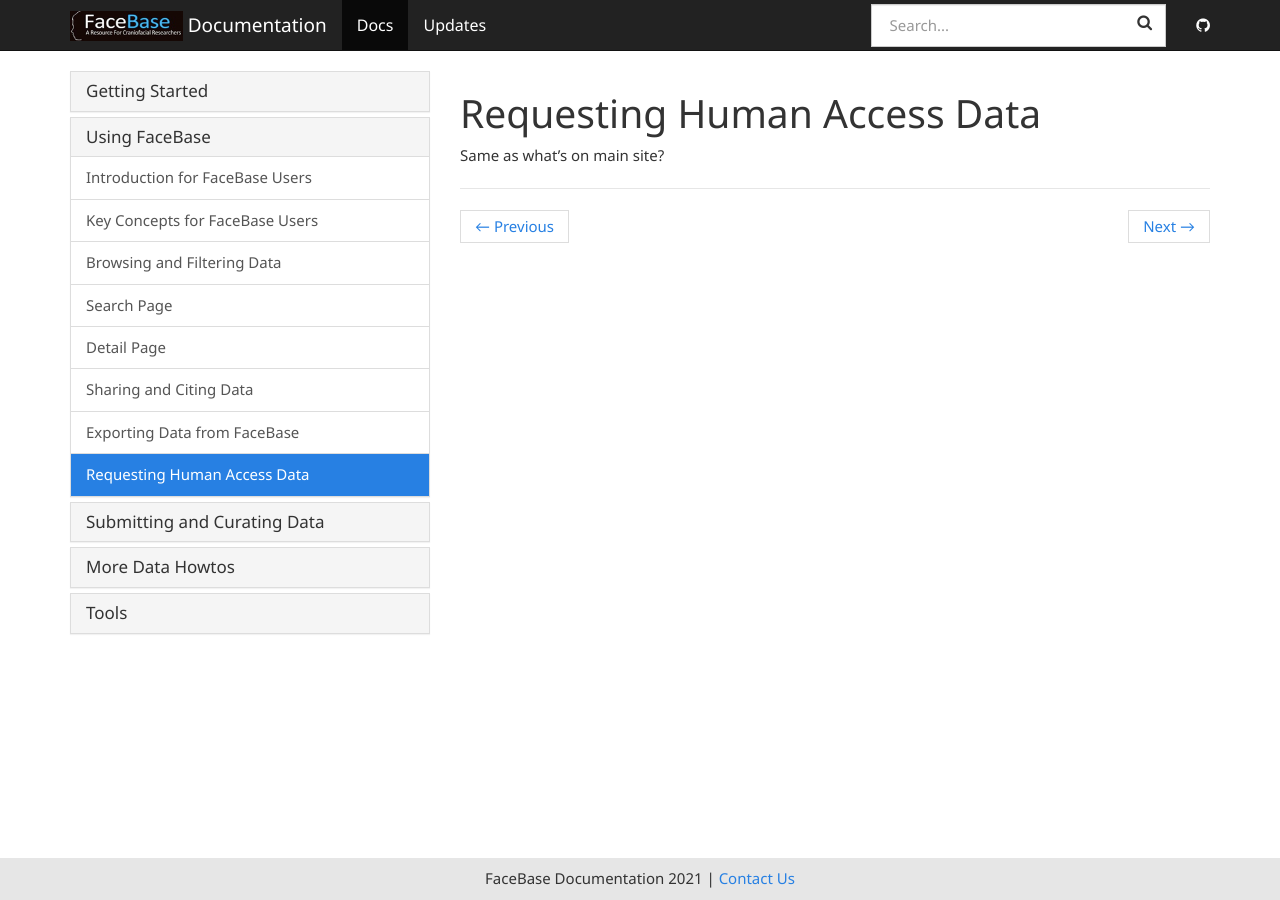
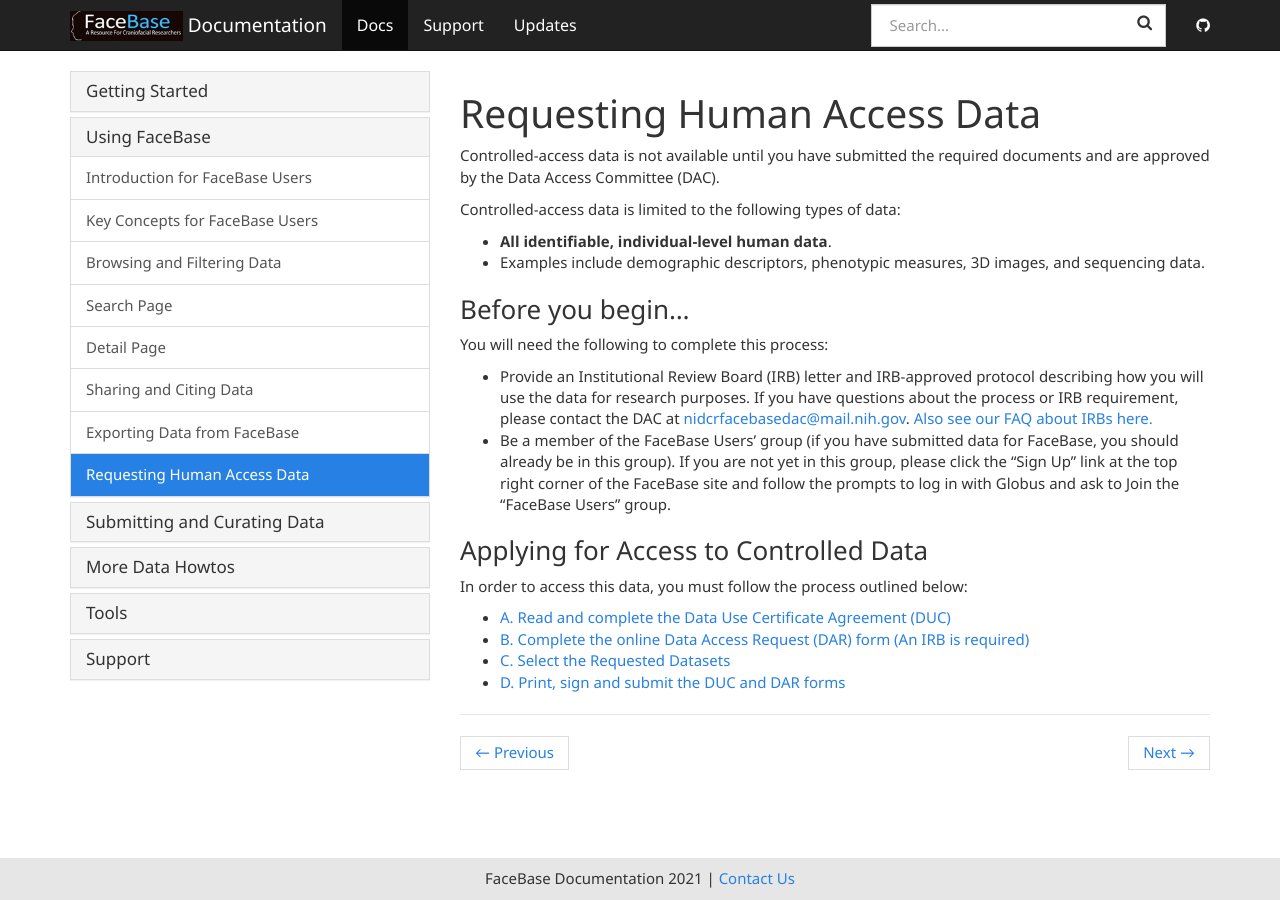
Before and after one commit to informatics-isi-edu/facebase-docs, a Jekyll site: the page built from docs/_docs/using/human-data.md, in a window 1280 px wide. Built offline with Jekyll 4.4.1, drawn with Linux system fonts in a browser that asks for light colours.

Commit message:
adding support pages

```diff
--- a/docs/_data/docs.yml
+++ b/docs/_data/docs.yml
@@ -34,3 +34,9 @@
 - title: Tools
   docs:
   - Deriva-Clients
+
+- title: Support
+  docs:
+  - getting-help
+  - faqs
+  - mailing-lists
--- /dev/null
+++ b/docs/_data/support.yml
@@ -0,0 +1,6 @@
+- title: Getting Help
+  support: home
+- title: FAQs
+  support: faqs
+- title: Mailing Lists
+  support: mailing-lists
--- a/docs/_docs/using/human-data.md
+++ b/docs/_docs/using/human-data.md
@@ -3,4 +3,24 @@
 permalink: /docs/human-data/
 ---
 
-Same as what's on main site?
+Controlled-access data is not available until you have submitted the required documents and are approved by the Data Access Committee (DAC).
+
+Controlled-access data is limited to the following types of data:
+
+* **All identifiable, individual-level human data**.
+* Examples include demographic descriptors, phenotypic measures, 3D images, and sequencing data.
+
+### Before you begin...
+
+You will need the following to complete this process:
+* Provide an Institutional Review Board (IRB) letter and IRB-approved protocol describing how you will use the data for research purposes. If you have questions about the process or IRB requirement, please contact the DAC at <a href="mailto:nidcrfacebasedac@mail.nih.gov">nidcrfacebasedac@mail.nih.gov</a>. [Also see our FAQ about IRBs here.](https://www.facebase.org/help/faqs/#irb)
+* Be a member of the FaceBase Users' group (if you have submitted data for FaceBase, you should already be in this group). If you are not yet in this group, please click the "Sign Up" link at the top right corner of the FaceBase site and follow the prompts to log in with Globus and ask to Join the "FaceBase Users" group.
+
+### Applying for Access to Controlled Data
+
+In order to access this data, you must follow the process outlined below:
+
+* [A. Read and complete the Data Use Certificate Agreement (DUC)](/docs/human-data/duc/)
+* [B. Complete the online Data Access Request (DAR) form (An IRB is required)](/docs/human-data/dar/)
+* [C. Select the Requested Datasets](/docs/human-data/select-datasets/)
+* [D. Print, sign and submit the DUC and DAR forms](/docs/human-data/print-sign-submit/)
--- a/docs/_includes/topnav.html
+++ b/docs/_includes/topnav.html
@@ -14,6 +14,7 @@
         <div id="navbar" class="collapse navbar-collapse">
             <ul class="nav navbar-nav">
                 <li {% if page.sectionid=='docs' %} class="active" {% endif %}><a href="{{ "/docs/home/" | relative_url }}">Docs</a></li>
+                <li {% if page.sectionid=='support' %} class="active" {% endif %}><a href="{{ "/docs/getting-help/" | relative_url }}" }}">Support</a></li>
                 <li {% if page.sectionid=='blog' %} class="active" {% endif %}><a href="{{ site.posts.first.url | relative_url }}">Updates</a></li>
             </ul>
             <div class="navbar-right">
```
Also changed, not shown: docs/_config.yml (+12 -0 lines), docs/_docs/human-data/dar.md (added, +4 -0 lines), docs/_docs/human-data/duc.md (added, +4 -0 lines), docs/_docs/human-data/print-sign-submit.md (added, +4 -0 lines), docs/_docs/human-data/select-datasets.md (added, +4 -0 lines), docs/_docs/support/faqs.md (added, +6 -0 lines), docs/_docs/support/getting-help.md (added, +6 -0 lines), docs/_docs/support/mailing-lists.md (added, +6 -0 lines), docs/_includes/section_support_nav.html (added, +52 -0 lines), docs/_includes/support_nav.html (added, +29 -0 lines), docs/_layouts/support.html (added, +29 -0 lines).
